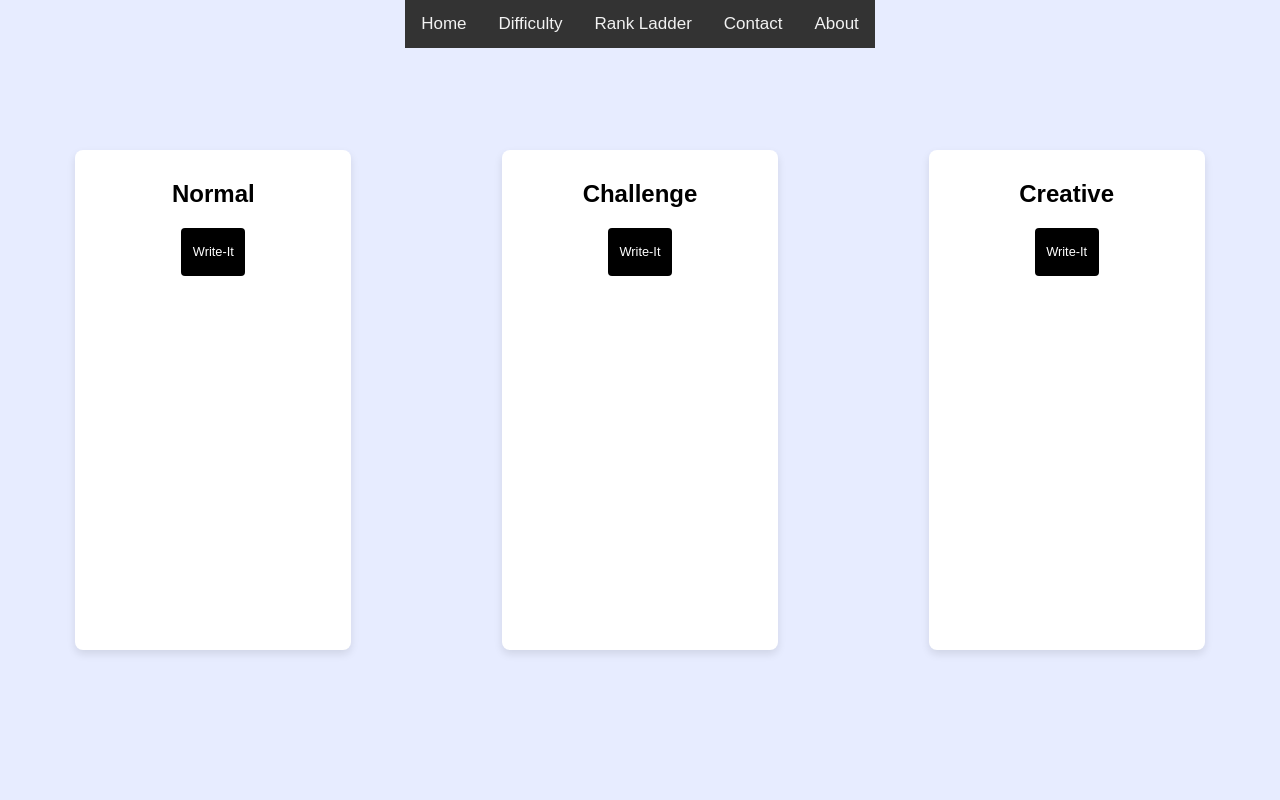
After one commit to jccoulson/write-it, a Flask app: page /difficulty in a window 1280 px wide. The commit adds this page. Run offline with Flask 3, Linux system fonts and the light colour scheme.

Commit message:
Added difficulty page, starting to work on rankings, navbar works on pages implemented

```diff
--- a/app.py
+++ b/app.py
@@ -12,10 +12,21 @@ api_key = os.getenv("AZURE_OAI_KEY")
 azure_endpoint = os.getenv("AZURE_OAI_ENDPOINT")
 api_version = os.getenv("AZURE_OAI_VERSION")
 
+
 #route for the landing page
 @app.route('/')
 def landing_page():
     return render_template('landing_page.html')
+
+#route for the difficulty selection page
+@app.route('/difficulty')
+def difficulty():
+    return render_template('difficulty.html')
+
+#route for the rankings  page
+@app.route('/rankings')
+def rankings():
+    return render_template('rankings.html')
 
 #route for the chat page
 @app.route('/chat', methods=['POST', 'GET'])
--- /dev/null
+++ b/static/css/difficulty.css
@@ -0,0 +1,76 @@
+body {
+    font-family: 'Arial', sans-serif;
+    margin: 0;
+    padding: 0;
+    display: flex;
+    justify-content: center;
+    flex-direction: column;
+    align-items: center;
+    height: 100vh;
+    width: 100vw;
+    background-color: #E7ECFF;
+    padding-left: 0;
+}
+/* parent container to align child containers */
+.difficulty-container {
+    display: flex;
+    justify-content: space-around; /* Distribute space evenly around items */
+    align-items: center;
+    width: 100%;
+    height: 100%;
+}
+
+/* style for all containers within the parent container */
+.difficulty-container .container {
+    text-align: center;
+    padding: 10px;
+    border-radius: 8px;
+    background: white;
+    box-shadow: 0 4px 8px rgba(0,0,0,0.1);
+    width: 20%;
+    height: 60vh;
+    overflow: visible;
+    z-index: 0;
+}
+
+.normal_prompt_button {
+    top: 0%;
+    margin-left: 0%;
+    height: 10%;
+    width: 25%;
+    background-color: black;
+    color: white;
+    border-radius: 4px;
+    font-size: 1vw;
+    border: none;
+    cursor: pointer;
+    z-index: 1;
+}
+
+.challenge_prompt_button {
+    top: 0%;
+    margin-left: 0%;
+    height: 10%;
+    width: 25%;
+    background-color: black;
+    color: white;
+    border-radius: 4px;
+    font-size: 1vw;
+    border: none;
+    cursor: pointer;
+    z-index: 1;
+}
+
+.creative_prompt_button {
+    top: 0%;
+    margin-left: 0%;
+    height: 10%;
+    width: 25%;
+    background-color: black;
+    color: white;
+    border-radius: 4px;
+    font-size: 1vw;
+    border: none;
+    cursor: pointer;
+    z-index: 1;
+}
--- /dev/null
+++ b/static/css/navbar.css
@@ -0,0 +1,30 @@
+/* navbar currently based off w3 schools: https://www.w3schools.com/howto/howto_js_topnav.asp */
+/* add a black background color to the top navigation */
+.topnav {
+    position: absolute; /* or position: absolute; */
+    background-color: #333;
+    overflow: hidden;
+    top: 0%; /* Position it at the top of the viewport */
+  }
+
+  /* style the links inside the navigation bar */
+  .topnav a {
+    float: left;
+    color: #f2f2f2;
+    text-align: center;
+    padding: 14px 16px;
+    text-decoration: none;
+    font-size: 17px;
+  }
+
+  /* change the color of links on hover */
+  .topnav a:hover {
+    background-color: #ddd;
+    color: black;
+  }
+
+  /* add a color to the active/current link */
+  .topnav a.active {
+    background-color: #04AA6D;
+    color: white;
+  }
--- /dev/null
+++ b/templates/difficulty.html
@@ -0,0 +1,41 @@
+<!DOCTYPE html>
+<html lang="en">
+<head>
+    <meta charset="UTF-8">
+    <meta name="viewport" content="width=device-width, initial-scale=1.0">
+    <link rel="stylesheet" href="/static/css/navbar.css">
+    <link rel="stylesheet" href="/static/css/difficulty.css">
+
+    <title>difficulty</title>
+</head>
+
+<div class="topnav">
+    <a href="/">Home</a>
+    <a href="/difficulty">Difficulty</a>
+    <a href="/rankings">Rank Ladder</a>
+    <a href="#contact">Contact</a>
+    <a href="#about">About</a>
+  </div>
+
+<body>
+
+    <div class="difficulty-container">
+        <div class="container normal_container">
+            <h2>Normal</h2>
+            <button type="button" class="normal_prompt_button">Write-It</button>
+
+        </div>
+        <div class="container challenge_container">
+            <h2>Challenge</h2>
+            <button type="button" class="challenge_prompt_button">Write-It</button>
+
+        </div>
+        <div class="container creative_container">
+            <h2>Creative</h2>
+            <button type="button" class="creative_prompt_button">Write-It</button>
+
+        </div>
+    </div>
+
+</body>
+</html>
--- a/templates/index.html
+++ b/templates/index.html
@@ -3,12 +3,12 @@
 <head>
     <meta charset="UTF-8">
     <title>Chat with AI</title>
-    <link rel="stylesheet" href="/static/css/index.css">  <!-- Assuming CSS is stored externally -->
+    <link rel="stylesheet" href="/static/css/index.css">
 </head>
 <body>
 
     <div class="input_container">
-        <h1>Chat with AI</h1>  <!-- This is the header -->
+        <h1>Chat with AI</h1>
         <form method="post" action="/">
             <textarea name="message" placeholder="Enter your message here..."></textarea>
             <button type="submit">Send</button>
```
Also changed, not shown: static/css/landing_page.css (+13 -11 lines), static/css/rankings.css (added, +39 -0 lines), templates/landing_page.html (+14 -4 lines), templates/rankings.html (added, +26 -0 lines), static/css/temp.txt (deleted).
